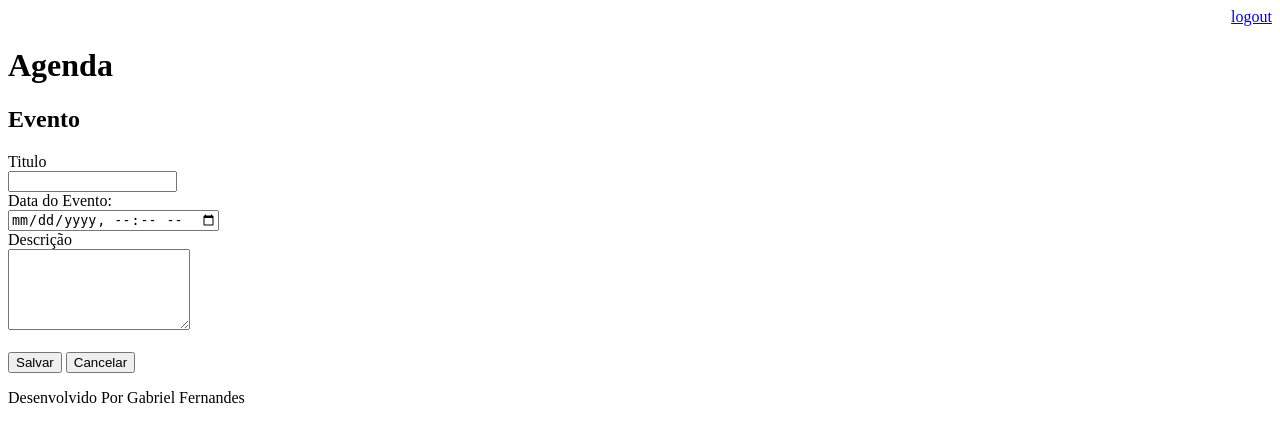
After one commit to gabrielfernandesgf/agenda, a Django app: page /agenda/evento/ in a window 1280 px wide. The commit adds this page. Shown: the top 442 px of the page. Run offline with Django 5.2, Linux system fonts and the light colour scheme; a user stored in the database is signed in.

Commit message:
Incluido template para inserção de eventos da agenda. Incluido o gitignore os arquivos compilados

```diff
--- a/agenda/agenda/urls.py
+++ b/agenda/agenda/urls.py
@@ -25,6 +25,8 @@ from django.views.generic import RedirectView
 urlpatterns = [
     path('admin/', admin.site.urls),
     path('agenda/', views.lista_eventos),
+    path('agenda/evento/', views.evento),
+    path('agenda/evento/submit', views.submit_evento),
     path('', RedirectView.as_view(url='/agenda/')),
     path('login/', views.login_user),
     path('login/submit', views.submit_login),
--- a/agenda/core/views.py
+++ b/agenda/core/views.py
@@ -39,3 +39,22 @@ def lista_eventos(request):
     evento = Evento.objects.filter(usuario=usuario)
     dados = {'eventos' : evento}
     return render(request, 'agenda.html', dados)
+
+
+@login_required(login_url='/login/')
+def evento(request):
+    return render(request, 'evento.html')
+
+@login_required(login_url='/login/')
+def submit_evento(request):
+    if request.POST:
+        titulo = request.POST.get('titulo')
+        data_evento = request.POST.get('data_evento')
+        descricao = request.POST.get('descricao')
+        usuario = request.user
+        Evento.objects.create(titulo=titulo,
+                              data_evento=data_evento,
+                              descricao=descricao,
+                              usuario=usuario)
+
+    return redirect('/')
--- a/agenda/templates/agenda.html
+++ b/agenda/templates/agenda.html
@@ -2,6 +2,9 @@
 
 {% block content %}
     <h2>Agendamentos</h2>
+    <a href="evento/">
+        <button type="button">Novo Evento</button>
+    </a>
 
     <ul style="font-size: 18px">
 
--- /dev/null
+++ b/agenda/templates/evento.html
@@ -0,0 +1,27 @@
+{% extends "model-page.html" %}
+
+{% block content %}
+
+<h2>Evento</h2>
+
+<form action="submit" method="POST">{% csrf_token %}
+  <label>Titulo</label>
+  <br>
+  <input type="text" name="titulo" size="18">
+  <br>
+  <label>Data do Evento:</label>
+  <br>
+  <input type="datetime-local" name="data_evento">
+  <br>
+  <label>Descrição</label>
+  <br>
+  <textarea name="descricao" rows="5" cols="20"></textarea>
+  <br><br>
+  <button type="submit">Salvar</button>
+  <a href="/">
+    <button type="button">Cancelar</button>
+  </a>
+</form>
+
+
+{% endblock %}
```
Also changed, not shown: agenda/db.sqlite3, 1 other file.
